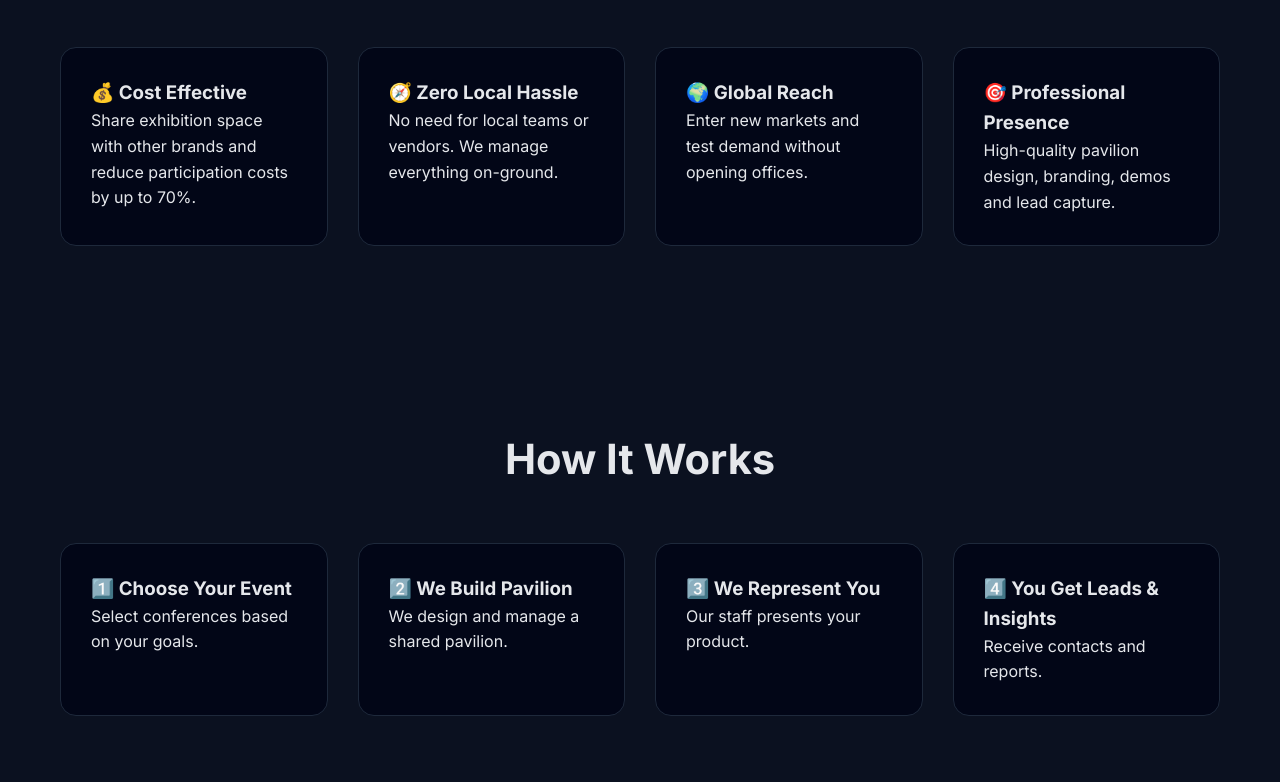
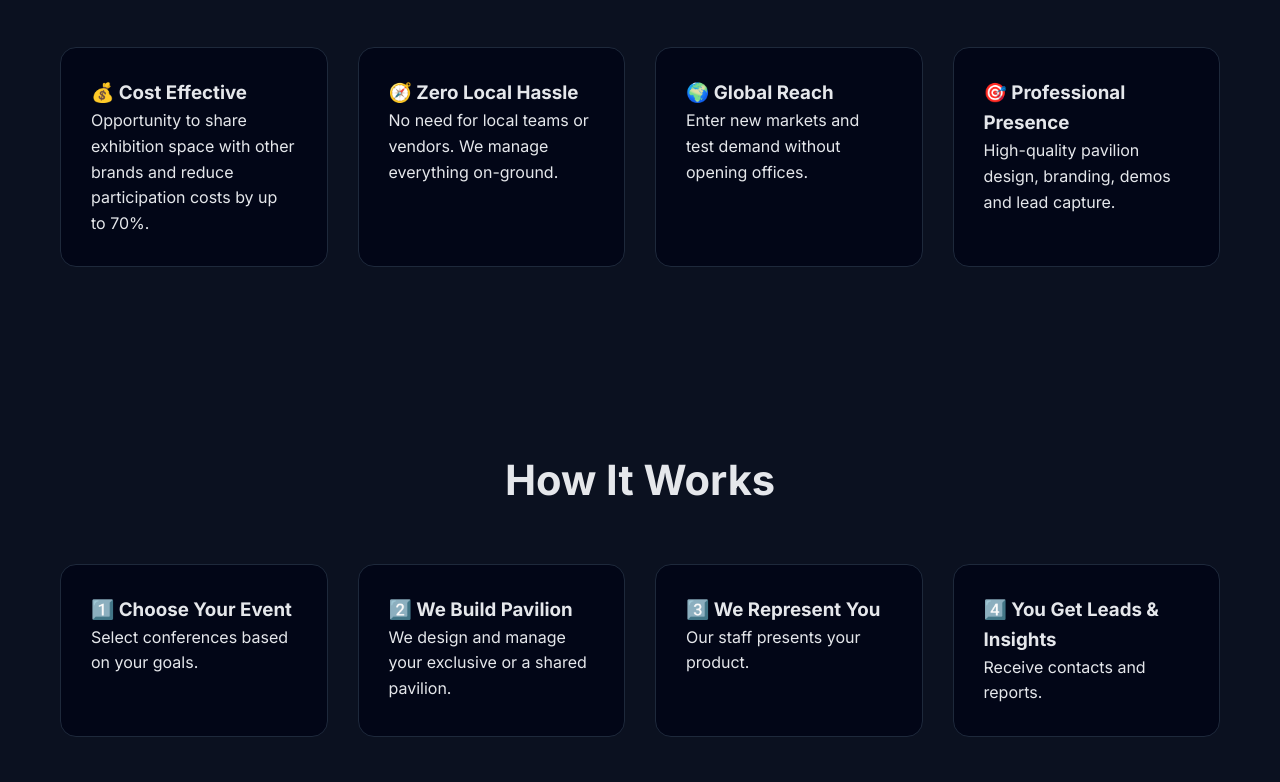
Before and after one commit to arkamajhi/pavilyn, a plain HTML site: page index.html in a window 1280 px wide. Shown: the part 1358-2140 px from the top of the page. Drawn offline with Linux system fonts and the light colour scheme.

Commit message:
Update index.html

```diff
--- a/index.html
+++ b/index.html
@@ -143,7 +143,7 @@ to{opacity:1;transform:translateY(0);}
 
 <header>
 <div class="hero">
-<h1>Exhibit globally.<br><span>Without borders.</span></h1>
+<h1>Exhibit globally,<br><span>Without borders!</span></h1>
 <p>Pavilyn is an Exhibition-as-a-Service platform that enables companies to participate in international tech and business conferences without the cost, complexity, or local presence usually required.</p>
 <a href="#contact" class="btn primary">Start Exhibiting</a>
 <a href="#how" class="btn secondary">How It Works</a>
@@ -163,7 +163,7 @@ to{opacity:1;transform:translateY(0);}
 <section id="why" class="fade">
 <h2>Why Pavilyn?</h2>
 <div class="grid">
-<div class="card"><h3>💰 Cost Effective</h3><p>Share exhibition space with other brands and reduce participation costs by up to 70%.</p></div>
+<div class="card"><h3>💰 Cost Effective</h3><p>Opportunity to share exhibition space with other brands and reduce participation costs by up to 70%.</p></div>
 <div class="card"><h3>🧭 Zero Local Hassle</h3><p>No need for local teams or vendors. We manage everything on-ground.</p></div>
 <div class="card"><h3>🌍 Global Reach</h3><p>Enter new markets and test demand without opening offices.</p></div>
 <div class="card"><h3>🎯 Professional Presence</h3><p>High-quality pavilion design, branding, demos and lead capture.</p></div>
@@ -174,7 +174,7 @@ to{opacity:1;transform:translateY(0);}
 <h2>How It Works</h2>
 <div class="grid">
 <div class="card"><h3>1️⃣ Choose Your Event</h3><p>Select conferences based on your goals.</p></div>
-<div class="card"><h3>2️⃣ We Build Pavilion</h3><p>We design and manage a shared pavilion.</p></div>
+<div class="card"><h3>2️⃣ We Build Pavilion</h3><p>We design and manage your exclusive or a shared pavilion.</p></div>
 <div class="card"><h3>3️⃣ We Represent You</h3><p>Our staff presents your product.</p></div>
 <div class="card"><h3>4️⃣ You Get Leads & Insights</h3><p>Receive contacts and reports.</p></div>
 </div>
```
